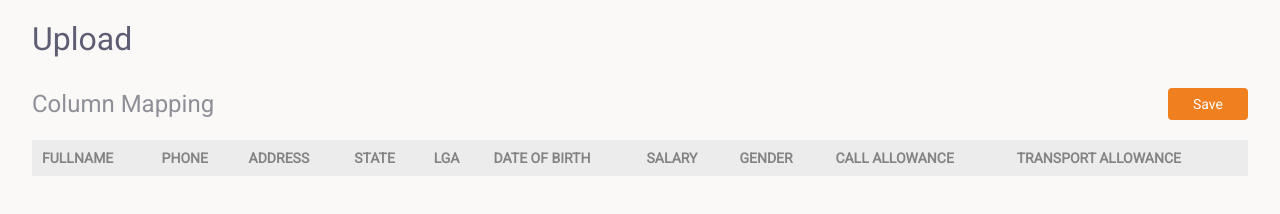
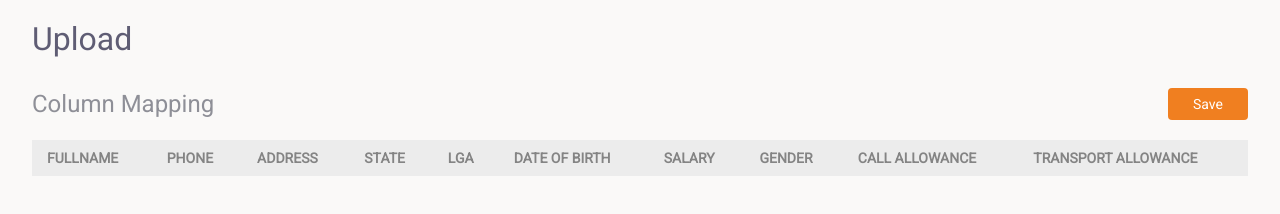
Before and after one commit to codearemo/excel-file-uploader, a plain HTML site: page dashboard.html in a window 1280 px wide. Shown: the top 214 px of the page. Drawn offline with Linux system fonts and the light colour scheme.

Commit message:
more fixes

```diff
--- a/css/dashboard.css
+++ b/css/dashboard.css
@@ -21,7 +21,7 @@ table {
 th, td {
   text-align: left;
   white-space: nowrap;
-  padding: 10px;
+  padding: 10px 15px;
   font-size: 14px;
   color: #b8babe;
   /* font-weight: 300; */
```
Also changed, not shown: index.html (+1 -0 lines).
